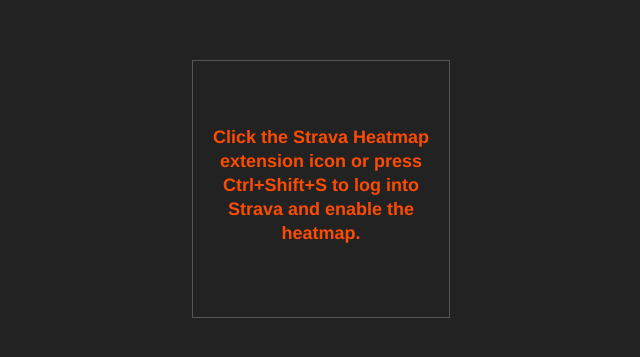
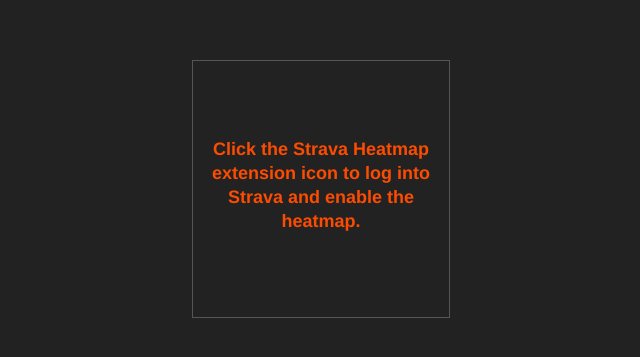
Before and after one commit to cmoffroad/id-strava-heatmap-extension, a browser extension: page assets/heatmap-fallback.html in a window 1280 px wide. Shown: the part 219-576 px from the top of the page, without its empty margins (319-959 px from the left). Drawn offline with Linux system fonts and the light colour scheme.

Commit message:
update heatmap-fallback.png

```diff
--- a/assets/heatmap-fallback.html
+++ b/assets/heatmap-fallback.html
@@ -30,7 +30,7 @@
       const font = `bold ${fontSize}px "Helvetica Neue", Helvetica, Arial, sans-serif`;
       const color = '#FC4C02';
       const message =
-        'Click the Strava Heatmap extension icon or press Ctrl+Shift+S to log into Strava and enable the heatmap.';
+        'Click the Strava Heatmap extension icon to log into Strava and enable the heatmap.';
 
       ctx.fillStyle = color;
       ctx.font = font;
```
Also changed, not shown: assets/heatmap-fallback-v2.png (deleted), assets/heatmap-fallback.png.
